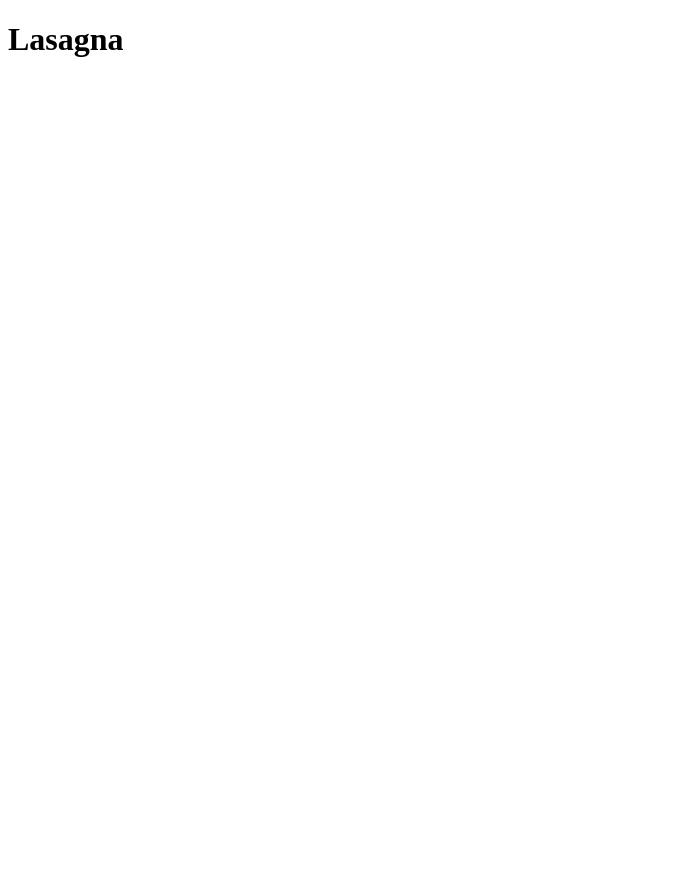
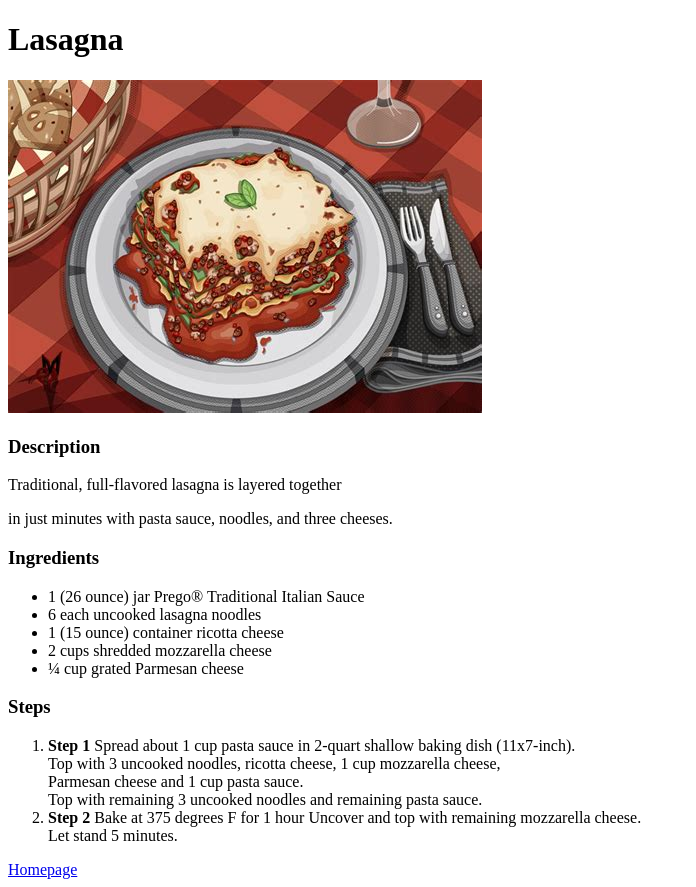
Before and after one commit to Max-Pons/odin-recipes, a plain HTML site: page recipes/lasagna.html in a window 1280 px wide. Shown: the whole page, without its empty margins (0-696 px from the left). Before the commit the page ends 800 px from the top, so only its background shows below. Drawn offline with Linux system fonts and the light colour scheme.

Commit message:
First recipe finshed. Created link to return to homepage

```diff
--- a/recipes/lasagna.html
+++ b/recipes/lasagna.html
@@ -6,5 +6,26 @@
 </head>
 <body>
     <h1>Lasagna</h1>
+    <img src="img /lasagna.jpeg" alt="Lasgna Pic">
+        <h3>Description</h3>
+        <p>Traditional, full-flavored lasagna is layered together </p>
+        <p>in just minutes with pasta sauce, noodles, and three cheeses.</p>
+            <h3>Ingredients</h3>
+            <ul>
+                <li>1 (26 ounce) jar Prego® Traditional Italian Sauce</li>
+                <li>6 each uncooked lasagna noodles</li>
+                <li>1 (15 ounce) container ricotta cheese</li>
+                <li>2 cups shredded mozzarella cheese</li>
+                <li>¼ cup grated Parmesan cheese</li>
+            </ul>
+            <h3>Steps</h3>
+            <ol>
+                <li><strong>Step 1</strong> Spread about 1 cup pasta sauce in 2-quart shallow baking dish (11x7-inch). <br> Top with 3 uncooked noodles, ricotta cheese, 1 cup mozzarella cheese, <br>Parmesan cheese and 1 cup pasta sauce. <br> Top with remaining 3 uncooked noodles and remaining pasta sauce.</li>
+                <li><strong>Step 2</strong> Bake at 375 degrees F for 1 hour Uncover and top with remaining mozzarella cheese. <br>Let stand 5 minutes.</li>
+            </ol>
+
+            <footer>
+                <a href="../index.html">Homepage</a>
+            </footer>
 </body>
 </html>
```
Also changed, not shown: recipes/img /lasagna.jpeg (added).
